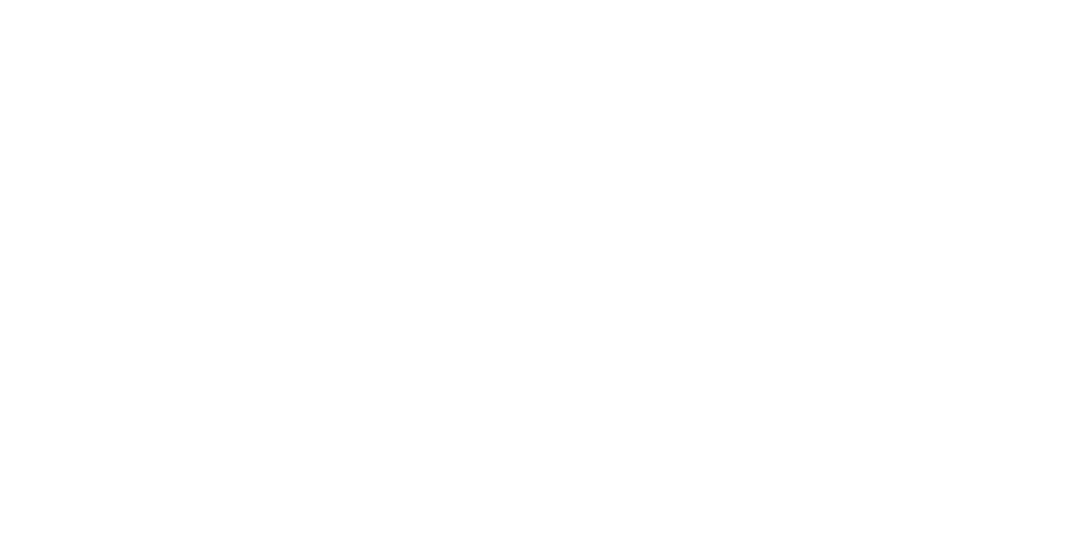
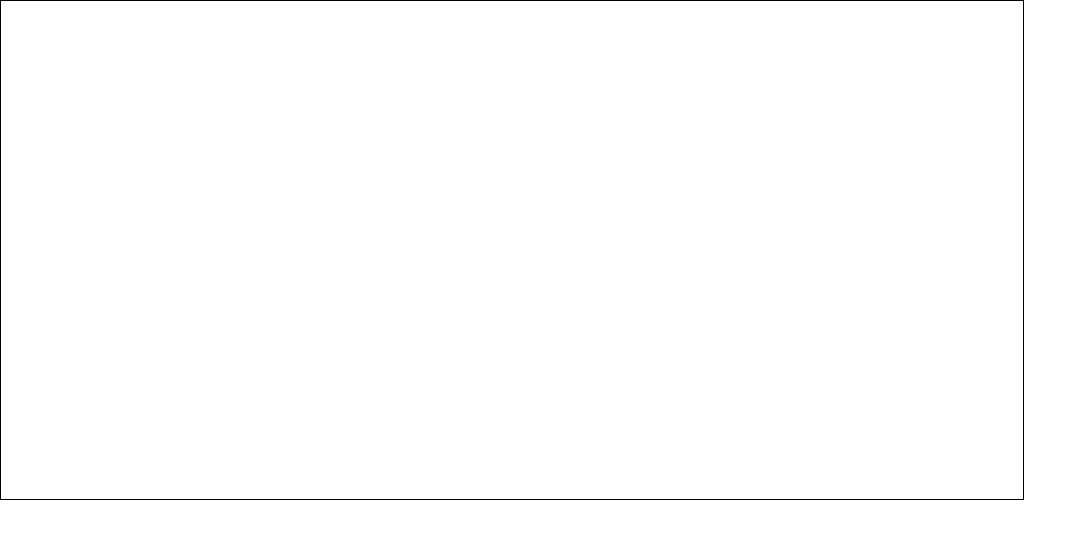
Before and after one commit to micaiasdev/mario-jump-game, a plain HTML site: page project/index.html in a window 1280 px wide. Shown: the whole page, without its empty margins (0-1087 px from the left). Drawn offline with Linux system fonts and the light colour scheme.

Commit message:
Add-properties

```diff
--- a/project/index.html
+++ b/project/index.html
@@ -7,6 +7,8 @@
     <title>Mario-Game</title>
 </head>
 <body>
+    <div class="game-board">
 
+    </div>
 </body>
 </html>
--- a/project/style.css
+++ b/project/style.css
@@ -3,3 +3,9 @@
     padding: 0;
     box-sizing: border-box;
 }
+
+.game-board {
+    width: 80%;
+    height: 500px;
+    border: solid 1px black;
+}
```
